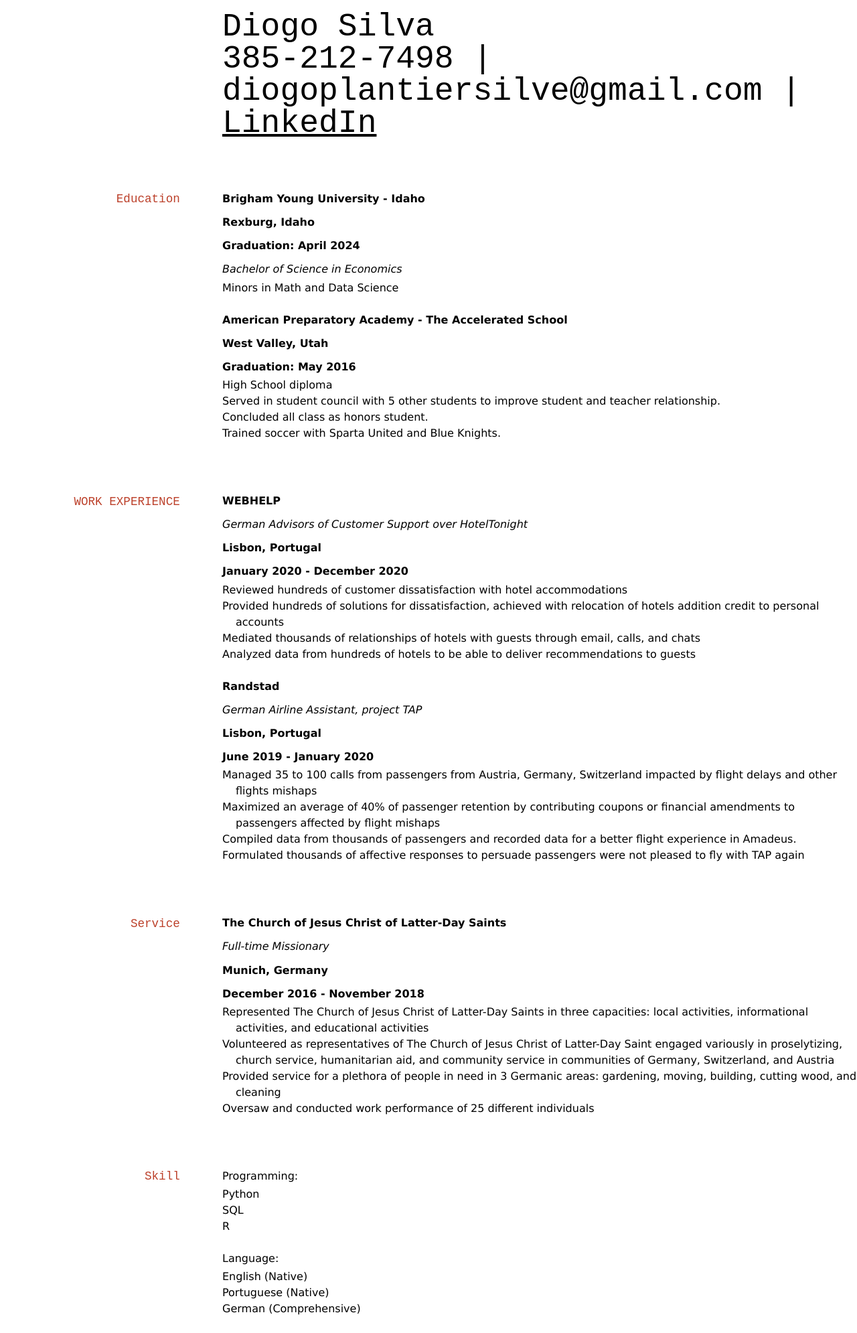
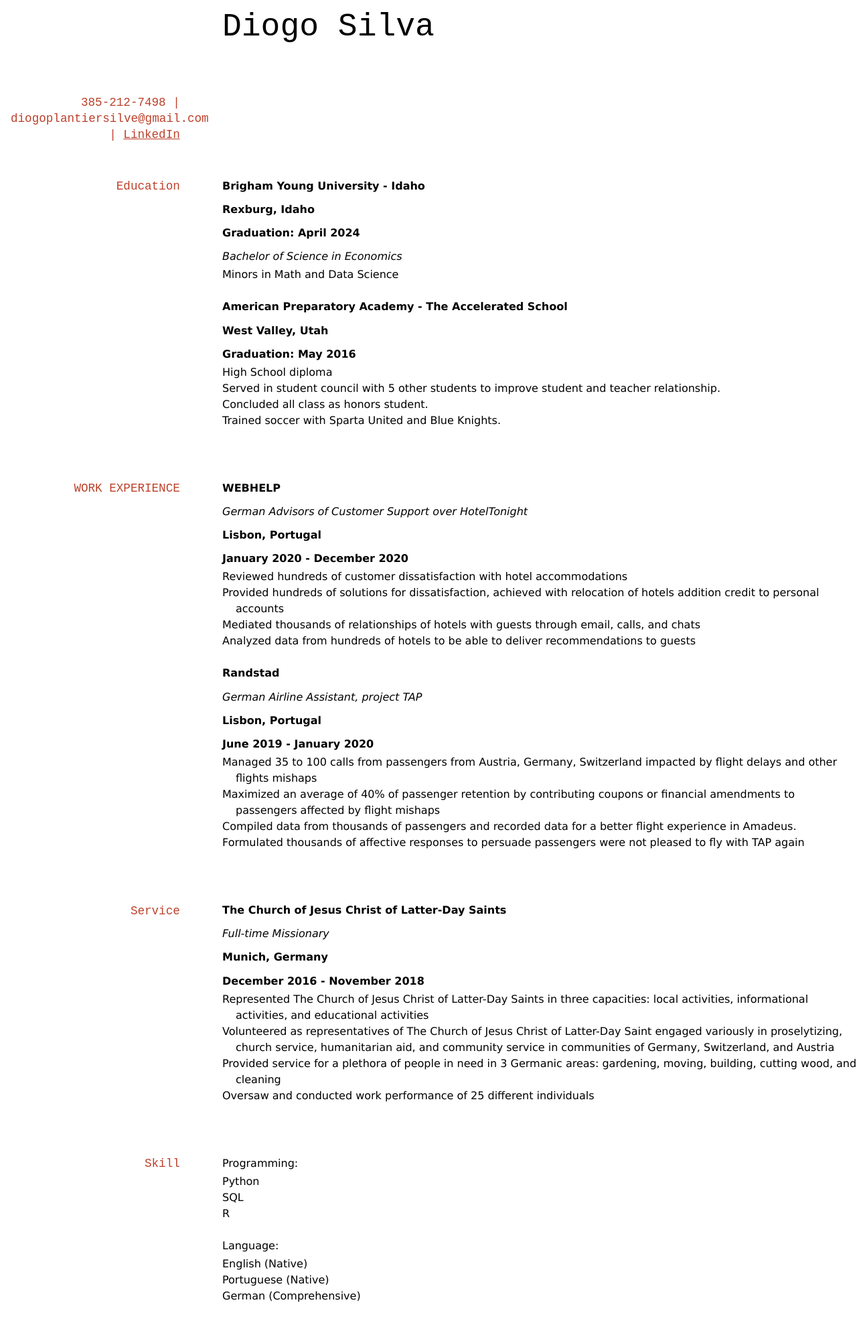
Before and after one commit to byuids-resumes/Silva-Resume, a Jekyll site: the page built from docs/index.md, in a window 1280 px wide. Shown: the whole page at 67% size. Built offline with Jekyll 4.4.1, drawn with Linux system fonts in a browser that asks for light colours; our own code applies the rules of GitHub Pages for plain Markdown files.

```diff
--- a/docs/index.md
+++ b/docs/index.md
@@ -5,7 +5,8 @@ layout: cv
 Diogo Silva
 ======
 
-# 385-212-7498 | diogoplantiersilve@gmail.com | [LinkedIn](https://www.linkedin.com/in/diogo-silva-37b23917a/)
+
+## 385-212-7498 | diogoplantiersilve@gmail.com | [LinkedIn](https://www.linkedin.com/in/diogo-silva-37b23917a/)
 
 <!-- https://www.monique.tech/the-art-of-markdown -->
 
```
